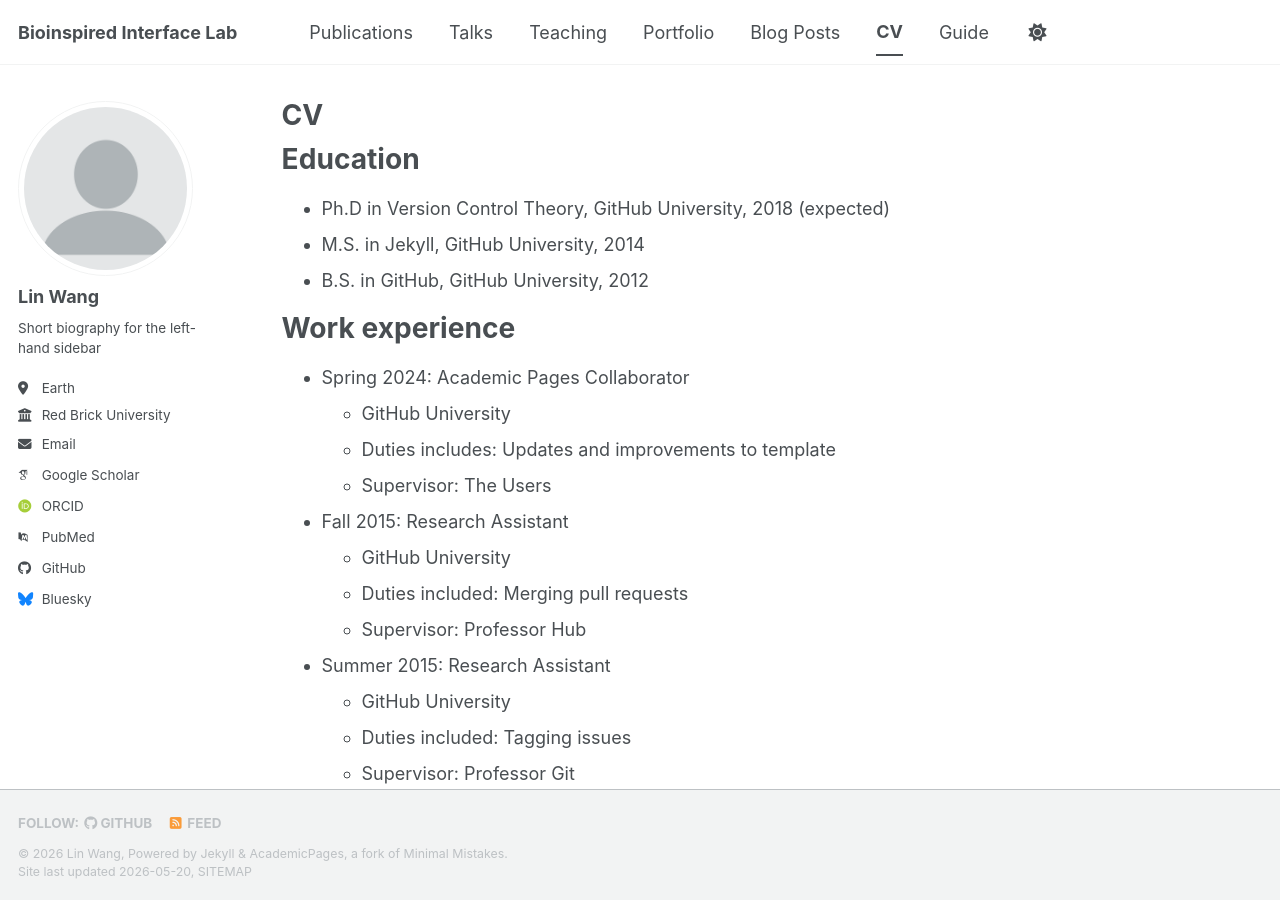
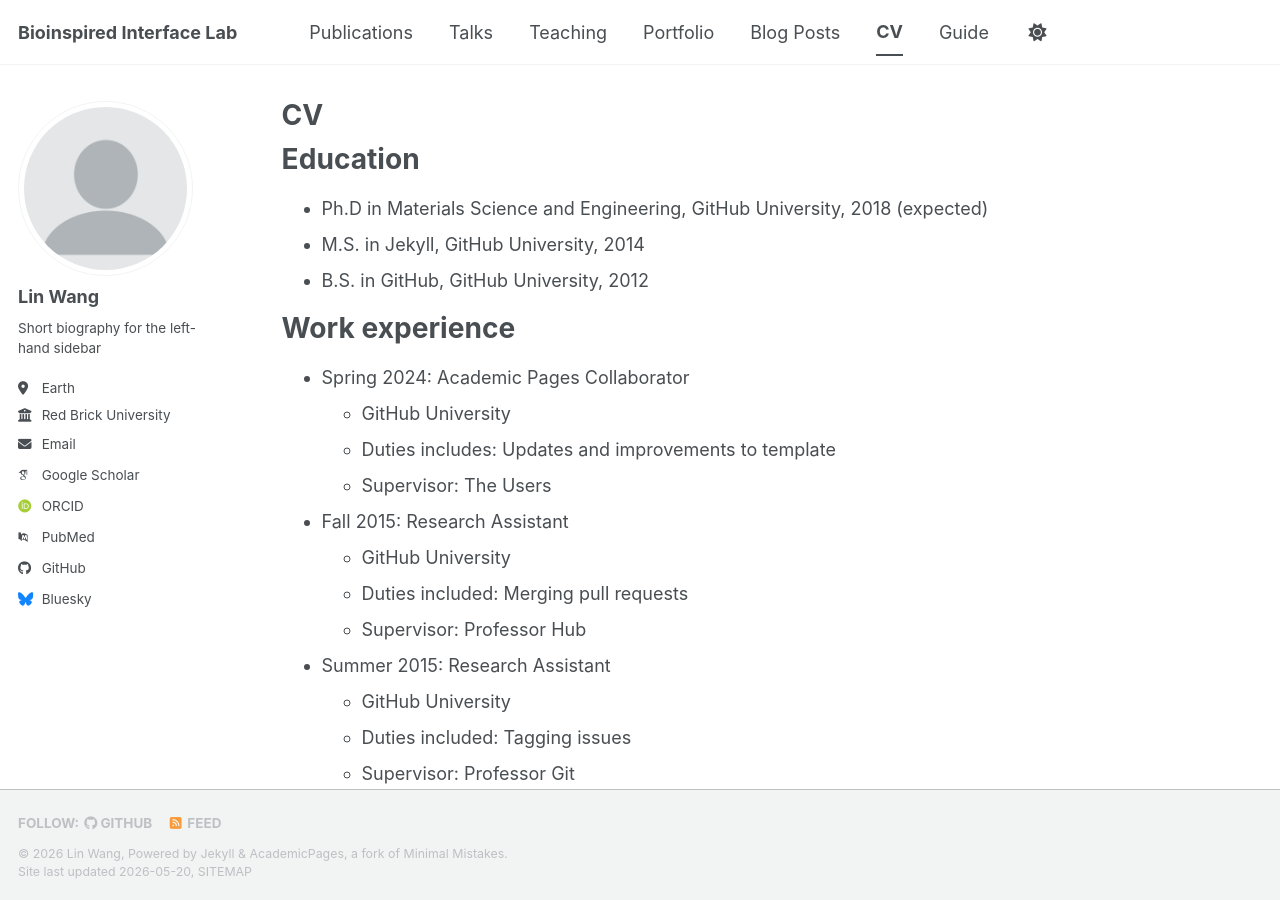
Before and after one commit to bigtoes18/bigtoes18.github.io, a Jekyll site: the page built from _pages/cv.md, in a window 1280 px wide and 900 px high. Built offline with Jekyll 4.4.1, drawn with Linux system fonts in a browser that asks for light colours; some web fonts are replaced; a script bundle is joined from its source files by our own code; library files that are not in the unit come from our copies.

Commit message:
Update cv.md

```diff
--- a/_pages/cv.md
+++ b/_pages/cv.md
@@ -11,7 +11,7 @@ redirect_from:
 
 Education
 ======
-* Ph.D in Version Control Theory, GitHub University, 2018 (expected)
+* Ph.D in Materials Science and Engineering, GitHub University, 2018 (expected)
 * M.S. in Jekyll, GitHub University, 2014
 * B.S. in GitHub, GitHub University, 2012
 
```
